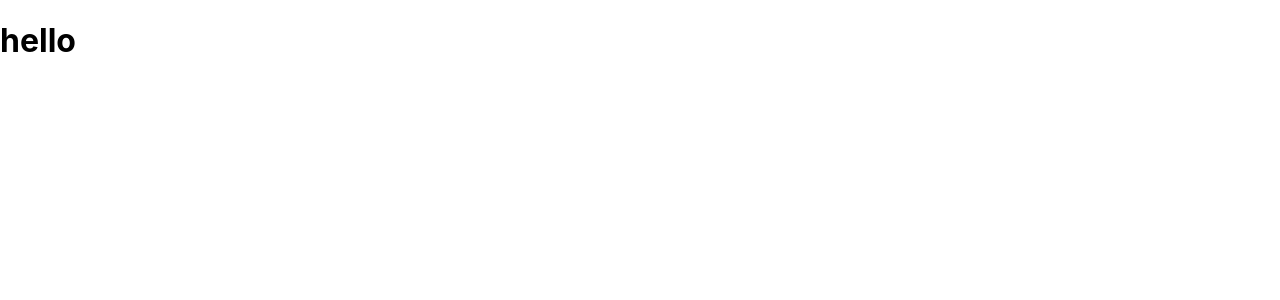
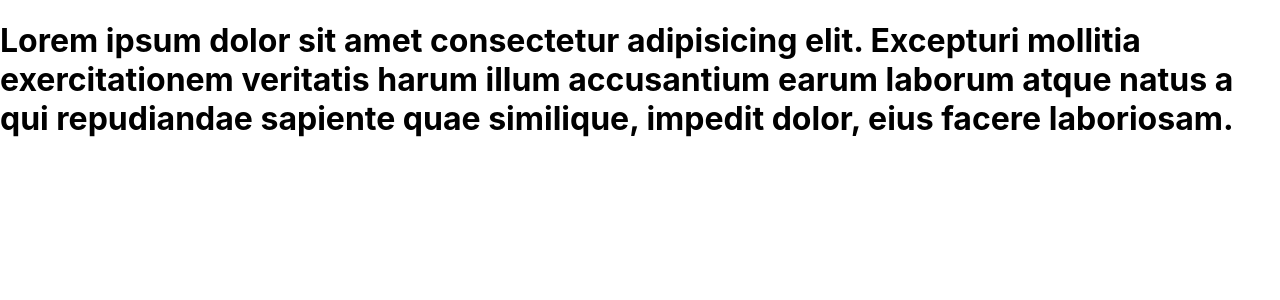
Before and after one commit to suraj123-coder/new-react-app, a React (Create React App) app: page / in a window 1280 px wide. Shown: the top 300 px of the page. Built offline with nearby package versions, Linux system fonts and the light colour scheme.

Commit message:
syntax rule..

```diff
--- a/src/App.js
+++ b/src/App.js
@@ -1,7 +1,20 @@
-function App(){
-  return (<>
-  <h1>hello</h1>
-  </>
+// JSX :: Return HTML
+// SYNTAX RULE :: IF ONE LINER, PARENTHIS ARE OPTIONAL
+// SYNTAX RULE :: FOR MULTI LINER, PARENTHIS ARE REQUIRED!!!
+// SYNTAX :: ()
+// SYNTAX :: <h1>Hello</h1>
+// SYNTAX :: (<h1>Hello</h1>)
+
+function App() {
+  // JSX
+  return (
+    <h1>
+      Lorem ipsum dolor sit amet consectetur adipisicing elit. Excepturi
+      mollitia exercitationem veritatis harum illum accusantium earum laborum
+      atque natus a qui repudiandae sapiente quae similique, impedit dolor, eius
+      facere laboriosam.
+    </h1>
   );
 }
+
 export default App;
```
